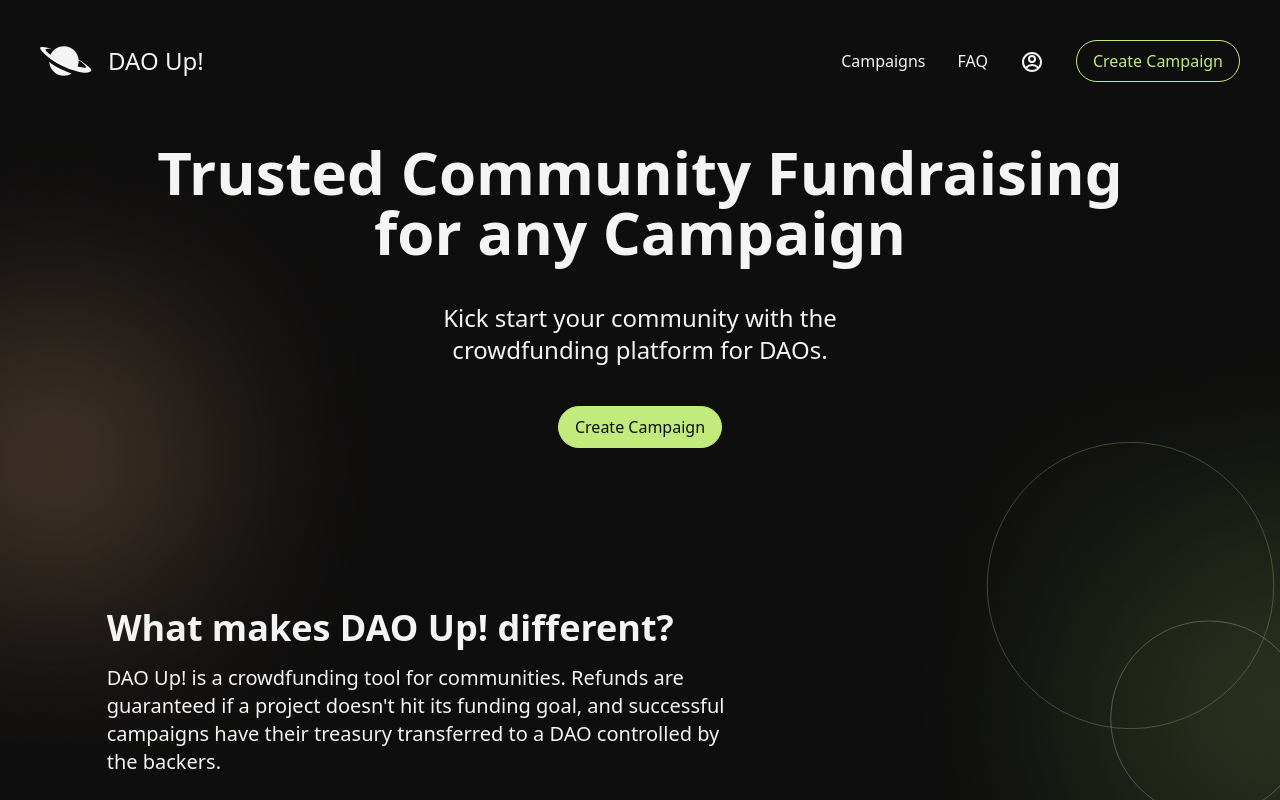
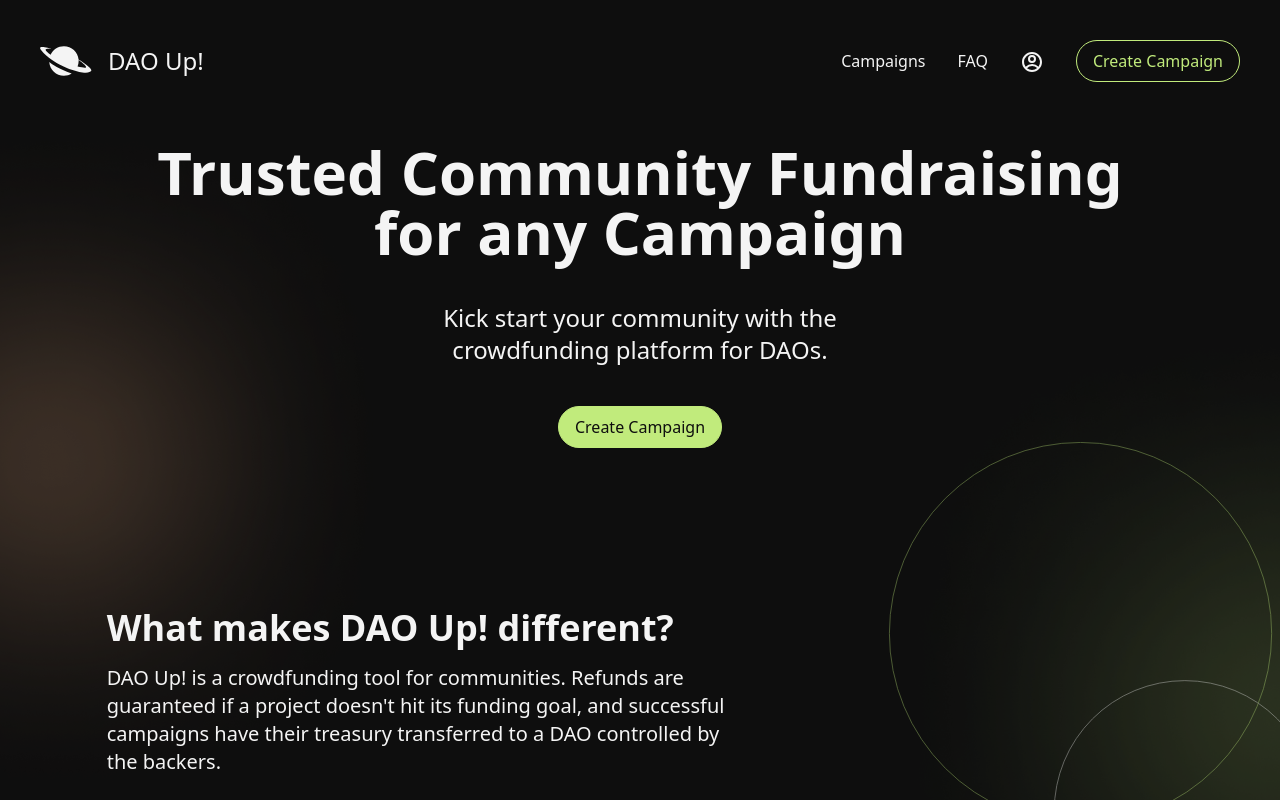
Before and after one commit to NoahSaso/dao-up, a Next.js app in the folder ui/: page / in a window 1280 px wide. Shown: the top 800 px of the page. Built offline with nearby package versions, Linux system fonts and the light colour scheme.

Commit message:
abstracted responsive decoration for blurs

```diff
--- /dev/null
+++ b/ui/components/ResponsiveDecoration.tsx
@@ -0,0 +1,32 @@
+import cn from "classnames"
+import Image from "next/image"
+import { FC } from "react"
+
+interface ResponsiveDecorationProps {
+  name: string
+  width: number
+  height: number
+  className?: string
+}
+export const ResponsiveDecoration: FC<ResponsiveDecorationProps> = ({
+  name,
+  width,
+  height,
+  className,
+}) => (
+  <div
+    className={cn(
+      "absolute pointer-events-none",
+      "w-3/4 md:w-1/2 lg:w-2/5 xl:w-1/3",
+      className
+    )}
+  >
+    <Image
+      src={`/images/${name}`}
+      alt=""
+      width={width}
+      height={height}
+      layout="responsive"
+    />
+  </div>
+)
--- a/ui/components/index.ts
+++ b/ui/components/index.ts
@@ -3,4 +3,5 @@ export * from "./ButtonLink"
 export * from "./CenteredColumn"
 export * from "./Header"
 export * from "./Input"
+export * from "./ResponsiveDecoration"
 export * from "./TooltipInfo"
--- a/ui/pages/campaign/[id].tsx
+++ b/ui/pages/campaign/[id].tsx
@@ -12,6 +12,7 @@ import {
   ButtonLink,
   CenteredColumn,
   Input,
+  ResponsiveDecoration,
   TooltipInfo,
 } from "../../components"
 import { toMaxDecimals } from "../../helpers/number"
@@ -91,21 +92,12 @@ const Campaign: NextPage = () => {
 
   return (
     <>
-      <div
-        className={cn(
-          "absolute top-0 left-0 pointer-events-none",
-          "opacity-70",
-          "w-3/4 md:w-1/2 lg:w-2/5 xl:w-1/3"
-        )}
-      >
-        <Image
-          src="/images/campaign_orange_blur.png"
-          alt=""
-          width={341}
-          height={684}
-          layout="responsive"
-        />
-      </div>
+      <ResponsiveDecoration
+        name="campaign_orange_blur.png"
+        width={341}
+        height={684}
+        className="top-0 left-0 opacity-70"
+      />
 
       {!!daoUrl && (
         <p className="bg-green text-dark text-center w-full px-12 py-2">
--- a/ui/pages/campaigns.tsx
+++ b/ui/pages/campaigns.tsx
@@ -5,7 +5,7 @@ import Image from "next/image"
 import Link from "next/link"
 import { FC, useEffect, useState } from "react"
 
-import { CenteredColumn, Input } from "../components"
+import { CenteredColumn, Input, ResponsiveDecoration } from "../components"
 import { campaigns } from "../services/campaigns"
 
 interface CampaignProps {
@@ -64,21 +64,12 @@ const Campaigns: NextPage = () => {
 
   return (
     <>
-      <div
-        className={cn(
-          "absolute top-0 right-0",
-          "opacity-70",
-          "w-3/4 md:w-1/2 lg:w-2/5 xl:w-1/3"
-        )}
-      >
-        <Image
-          src="/images/campaigns_orange_blur.png"
-          alt=""
-          width={406}
-          height={626}
-          layout="responsive"
-        />
-      </div>
+      <ResponsiveDecoration
+        name="campaigns_orange_blur.png"
+        width={406}
+        height={626}
+        className="top-0 right-0 opacity-70"
+      />
 
       <CenteredColumn className="pt-5">
         <h1 className="font-semibold text-4xl">All Campaigns</h1>
--- a/ui/pages/index.tsx
+++ b/ui/pages/index.tsx
@@ -4,7 +4,7 @@ import Image from "next/image"
 import { FC, ReactNode, useState } from "react"
 import { GoTriangleDown } from "react-icons/go"
 
-import { ButtonLink, CenteredColumn } from "../components"
+import { ButtonLink, CenteredColumn, ResponsiveDecoration } from "../components"
 
 interface CardProps {
   title: string
@@ -105,51 +105,24 @@ const faqQAs = [
 
 const Home: NextPage = () => (
   <>
-    <div
-      className={cn(
-        "absolute top-0 left-0",
-        "opacity-70",
-        "w-3/4 md:w-1/2 lg:w-2/5 xl:w-1/3"
-      )}
-    >
-      <Image
-        src="/images/orange_blur.png"
-        alt=""
+    <ResponsiveDecoration
+      name="orange_blur.png"
       width={393}
       height={653}
-        layout="responsive"
+      className="top-0 left-0 opacity-70"
     />
-    </div>
-    <div
-      className={cn(
-        "absolute top-40 right-0",
-        "opacity-80",
-        "w-3/4 md:w-1/2 lg:w-2/5 xl:w-1/3"
-      )}
-    >
-      <Image
-        src="/images/green_blur.png"
-        alt=""
+    <ResponsiveDecoration
+      name="green_blur.png"
       width={322}
       height={640}
-        layout="responsive"
+      className="top-40 right-0 opacity-80"
     />
-    </div>
-    <div
-      className={cn(
-        "absolute top-80 right-0",
-        "opacity-40",
-        "w-1/2 md:w-2/5 lg:w-1/3 xl:w-1/4"
-      )}
-    >
-      <Image
-        src="/images/circles.svg"
-        alt=""
+    <ResponsiveDecoration
+      name="circles.svg"
       width={487}
       height={571}
-        layout="responsive"
+      className="top-80 right-0 opacity-40"
     />
-    </div>
 
     <CenteredColumn className="pt-5 text-center">
       <h1 className={cn("font-semibold", "text-4xl lg:text-5xl xl:text-6xl")}>
@@ -252,21 +225,12 @@ const Home: NextPage = () => (
     </div>
 
     <div className="py-16 relative">
-      <div
-        className={cn(
-          "absolute bottom-0 right-0",
-          "opacity-50",
-          "w-3/4 md:w-1/2 lg:w-2/5 xl:w-1/3"
-        )}
-      >
-        <Image
-          src="/images/roadmap_orange_blur.png"
-          alt=""
+      <ResponsiveDecoration
+        name="roadmap_orange_blur.png"
         width={402}
         height={421}
-          layout="responsive"
+        className="bottom-0 right-0 opacity-50"
       />
-      </div>
 
       <CenteredColumn>
         <h1 className="text-center font-semibold text-3xl pb-12">
--- a/ui/pages/me.tsx
+++ b/ui/pages/me.tsx
@@ -4,7 +4,13 @@ import Image from "next/image"
 import Link from "next/link"
 import { FC } from "react"
 
-import { Button, ButtonLink, CenteredColumn, TooltipInfo } from "../components"
+import {
+  Button,
+  ButtonLink,
+  CenteredColumn,
+  ResponsiveDecoration,
+  TooltipInfo,
+} from "../components"
 import { campaigns } from "../services/campaigns"
 
 interface CampaignProps {
@@ -84,21 +90,12 @@ const Me: NextPage = () => {
 
   return (
     <>
-      <div
-        className={cn(
-          "absolute top-0 right-0",
-          "opacity-70",
-          "w-3/4 md:w-1/2 lg:w-2/5 xl:w-1/3"
-        )}
-      >
-        <Image
-          src="/images/me_green_blur.png"
-          alt=""
-          width={344}
-          height={661}
-          layout="responsive"
-        />
-      </div>
+      <ResponsiveDecoration
+        name="me_green_blur.png"
+        width={344}
+        height={661}
+        className="top-0 right-0 opacity-70"
+      />
 
       <CenteredColumn className="pt-5">
         <h1 className="font-semibold text-4xl">Your Wallet</h1>
```
Lines whose indentation alone changed are shown as unchanged.
